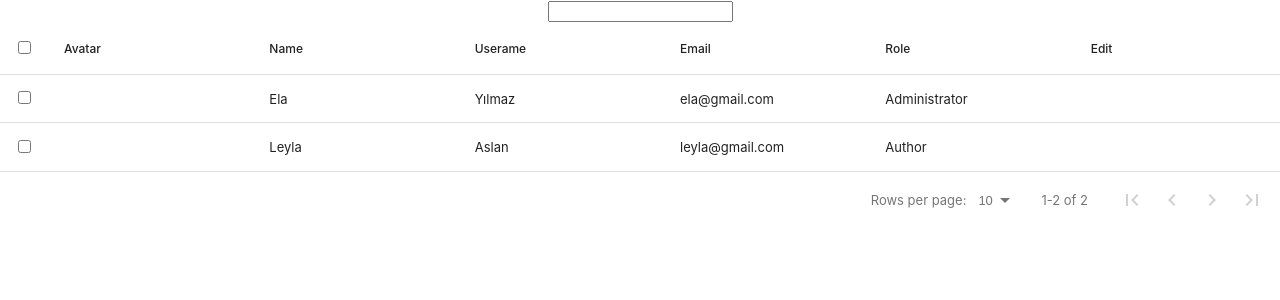
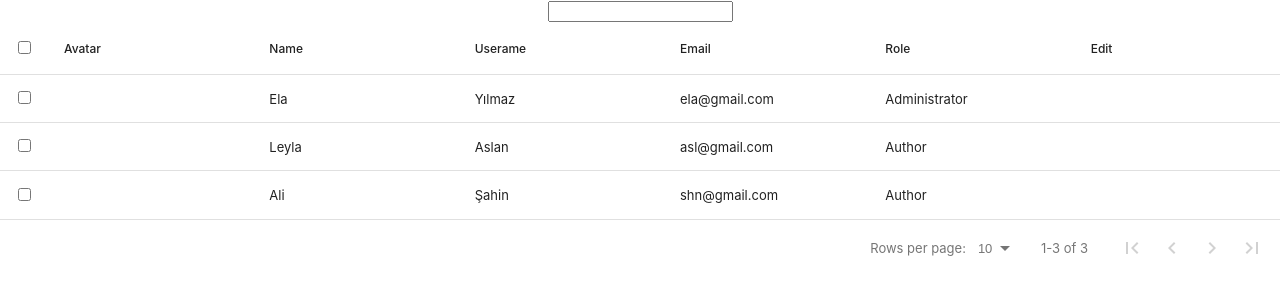
Before and after one commit to elanurbirinci/UserDash, a React (Create React App) app: page / in a window 1280 px wide. Shown: the top 300 px of the page. Built offline with nearby package versions, Linux system fonts and the light colour scheme.

Commit message:
Username ve email alanını kullanarak arama yapma eklendi

```diff
--- a/src/App.js
+++ b/src/App.js
@@ -47,7 +47,14 @@ function App() {
       id:2,
       name:'Leyla',
       username:'Aslan',
-      email:'leyla@gmail.com',
+      email:'asl@gmail.com',
+      role:'Author'
+    },
+    {
+      id:3,
+      name:'Ali',
+      username:'Şahin',
+      email:'shn@gmail.com',
       role:'Author'
     }
 
@@ -55,11 +62,16 @@ function App() {
 
   const [records, setRecords]=useState(data);
 
-  function handleFilter(event){
-    const newData=data.filter(row =>{
-      return row.name.toLowerCase().includes(event.target.value.toLowerCase())
-    })
-    setRecords(newData)
+  function handleFilter(event) {
+    const searchQuery = event.target.value.toLowerCase();
+    const newData = data.filter(row => {
+      // İsim veya e-posta alanında arama yap
+      return (
+        row.name.toLowerCase().includes(searchQuery) ||
+        row.email.toLowerCase().includes(searchQuery)
+      );
+    });
+    setRecords(newData);
   }
 
   return (
```
